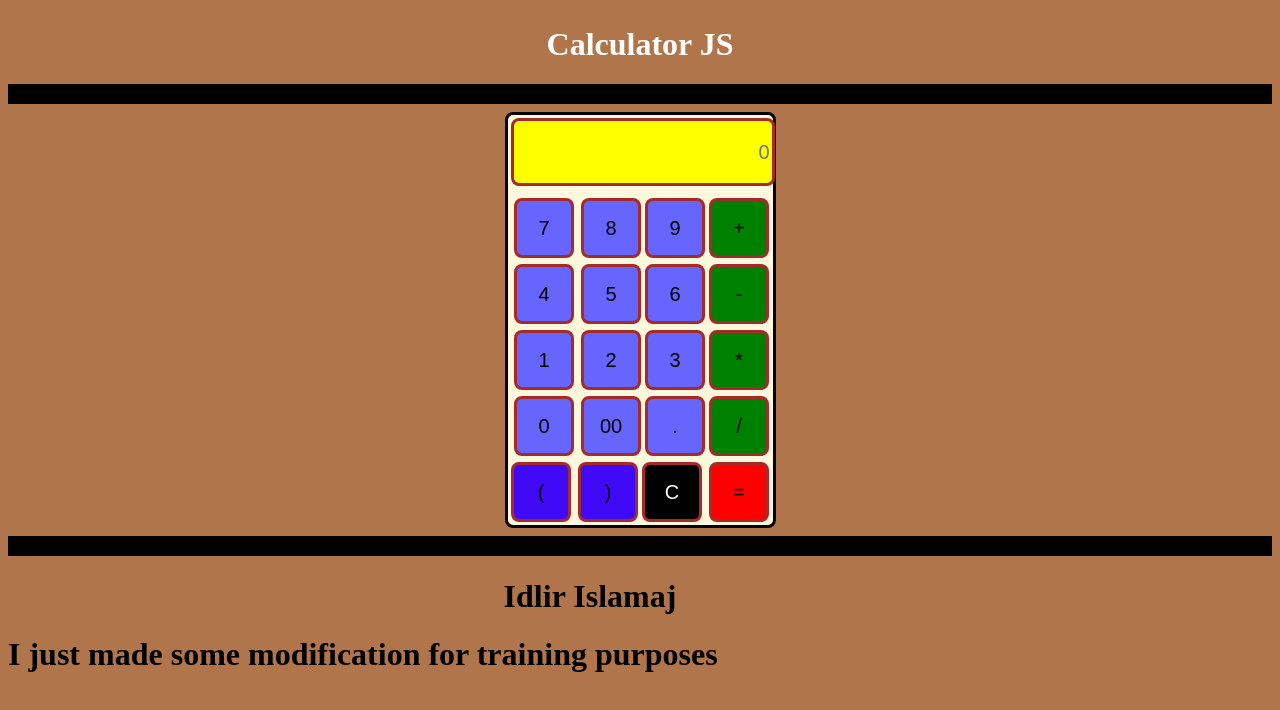
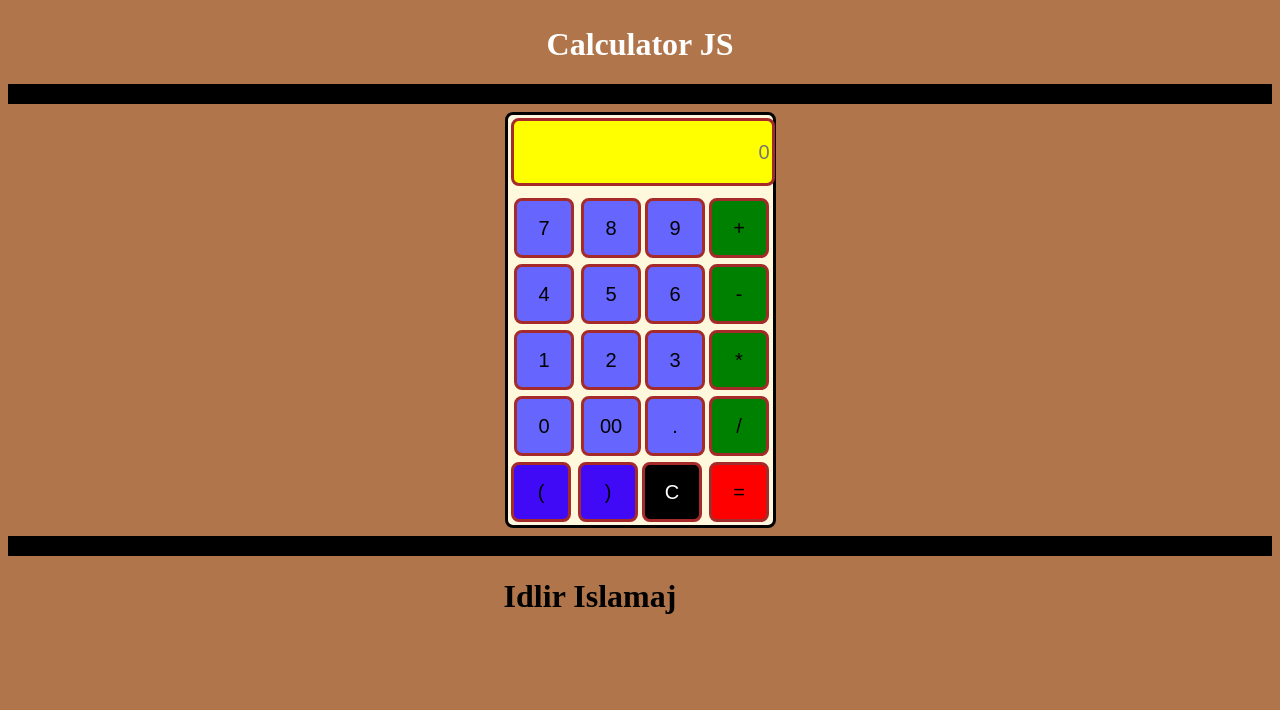
Before and after one commit to idlirislamaj/Calculator, a plain HTML site: page index.html in a window 1280 px wide. Drawn offline with Linux system fonts and the light colour scheme.

Commit message:
confirmed

```diff
--- a/index.html
+++ b/index.html
@@ -58,6 +58,6 @@
     <script src="js/index.js"></script>
 
 
-    <h1>I just made some modification for training purposes</h1>
+
 </body>
 </html>
```
